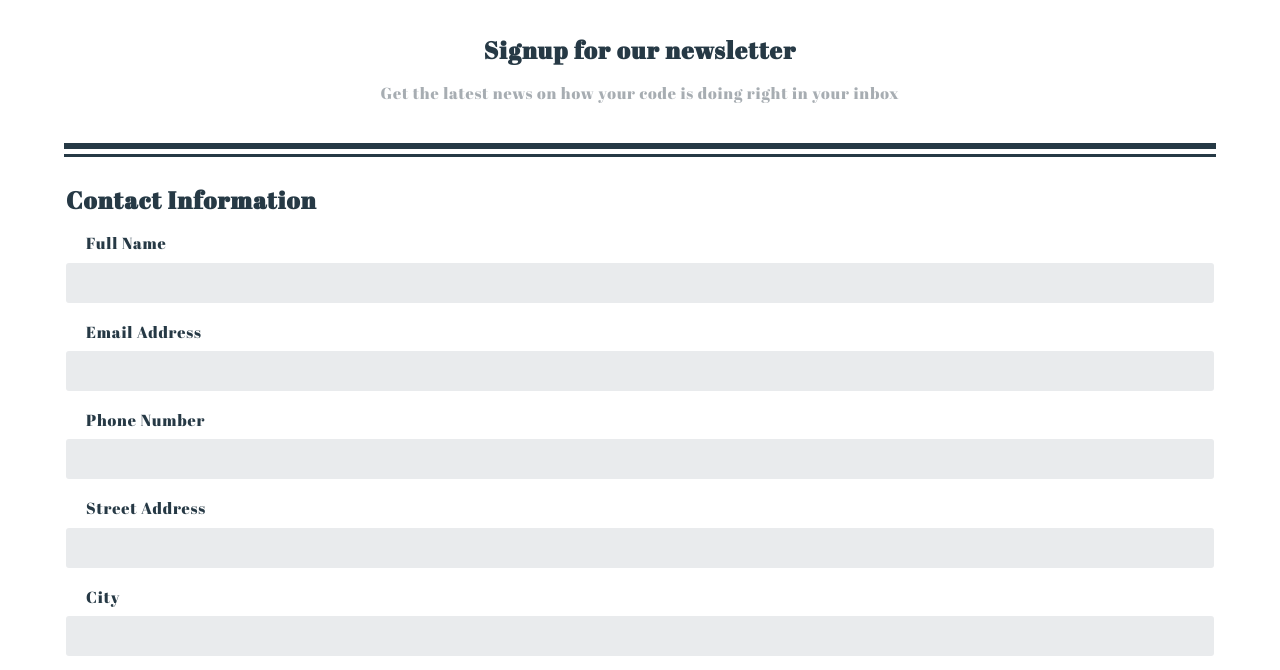
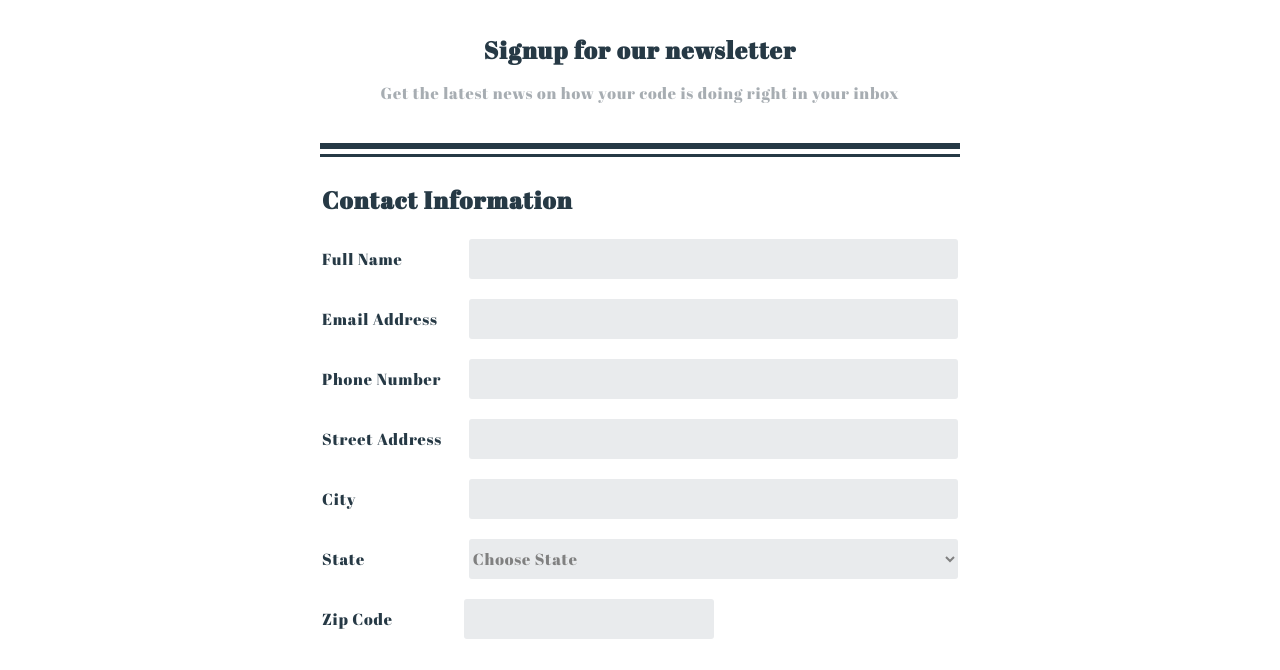
Before and after one commit to EskesJ/fewd-techdegree-unit3, a plain HTML site: page index.html in a window 1280 px wide. Shown: the part 130-800 px from the top of the page. Drawn offline with Linux system fonts and the light colour scheme.

Commit message:
Added the Media Query

```diff
--- a/css/style.css
+++ b/css/style.css
@@ -145,3 +145,49 @@ button[type="submit"] {
   font-style: italic;
   margin-top: 45px;
 }
+
+
+/*------ Media Query------ */
+
+@media (min-width: 768px) {
+  .main-wrapper,
+  .footer-div {
+    width: 50%;
+    margin-left: auto;
+    margin-right: auto;
+  }
+
+  .contact legend {
+    margin-bottom: 25px;
+  }
+
+  .contact label {
+    width: 30%;
+    margin-top:auto;
+    margin-bottom: auto;
+    margin-left: 0;
+  }
+
+  .contact-field,
+  .contact-field-zip {
+    display: flex;
+    align-items: center;
+    margin-bottom: 20px;
+  }
+
+  .contact-field {
+    justify-content: space-between;
+  }
+
+  .contact-field-zip input[type="number"] {
+    width: 250px;
+    flex-direction: row;
+    position: relative;
+    right: 7.7%;
+  }
+
+
+
+
+
+}
--- a/index.html
+++ b/index.html
@@ -25,30 +25,51 @@
                 <fieldset>
                   <legend>Contact Information</legend>
 
+                  <div class="contact-field">
                     <label for="name">Full Name</label>
                     <input type="text" id="name" name="user_name">
+                  </div>
 
+                  <div class="contact-field">
                     <label for="e-mail">Email Address</label>
                     <input type="email" id="e-mail" name="user_email">
+                  </div>
 
+                  <div class="contact-field">
                     <label for="phonenumber">Phone Number</label>
                     <input type="tel" id="phonenumber" name="user_phonenumber">
+                  </div>
 
+                  <div class="contact-field">
                     <label for="street-address">Street Address</label>
                     <input type="text" id="street-address" name="user_street-address">
+                  </div>
 
+                  <div class="contact-field">
                     <label for="city">City</label>
                     <input type="text" id="city" name="user_city">
+                  </div>
 
+                  <div class="contact-field">
                     <label for="state">State</label>
                     <select name="user_state" id="state">
                       <option value="">Choose State</option>
+                      <option value="Alabama">Alabama</option>
+                      <option value="Alaska">Alaska</option>
+                      <option value="Arizona">Arizona</option>
+                      <option value="Arkansas">Arkansas</option>
+                      <option value="California">California</option>
                     </select>
+                  </div>
 
+                  <div class="contact-field-zip">
                     <label for="zip-code">Zip Code</label>
                     <input type="number" id="zip-code" name="user_zip-code">
+                  </div>
+
                 </fieldset>
               </div><!-- end of contact div -->
+
               <div class="newsletter">
                 <fieldset>
                   <legend>Newsletter</legend>
```
Lines whose indentation alone changed are shown as unchanged.
